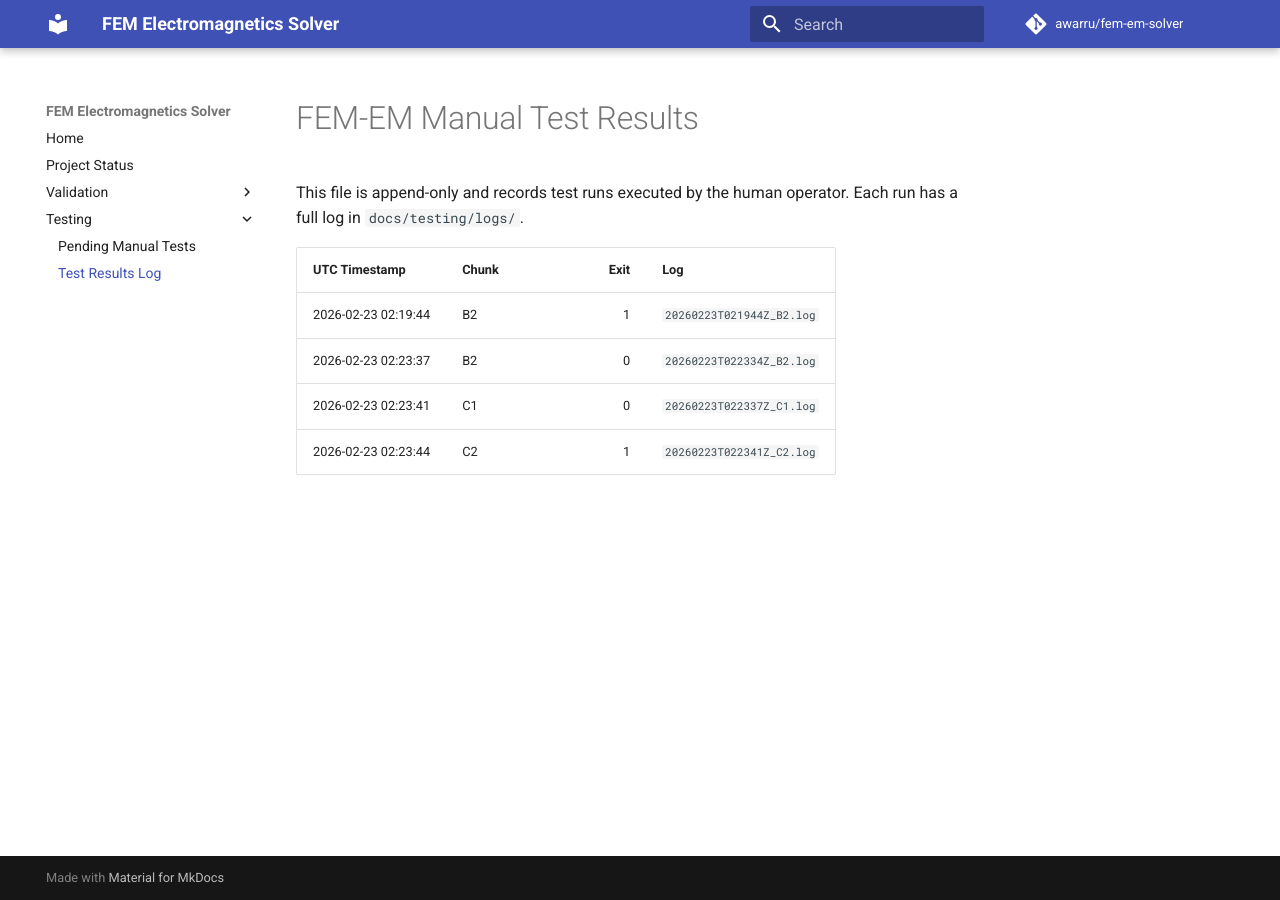
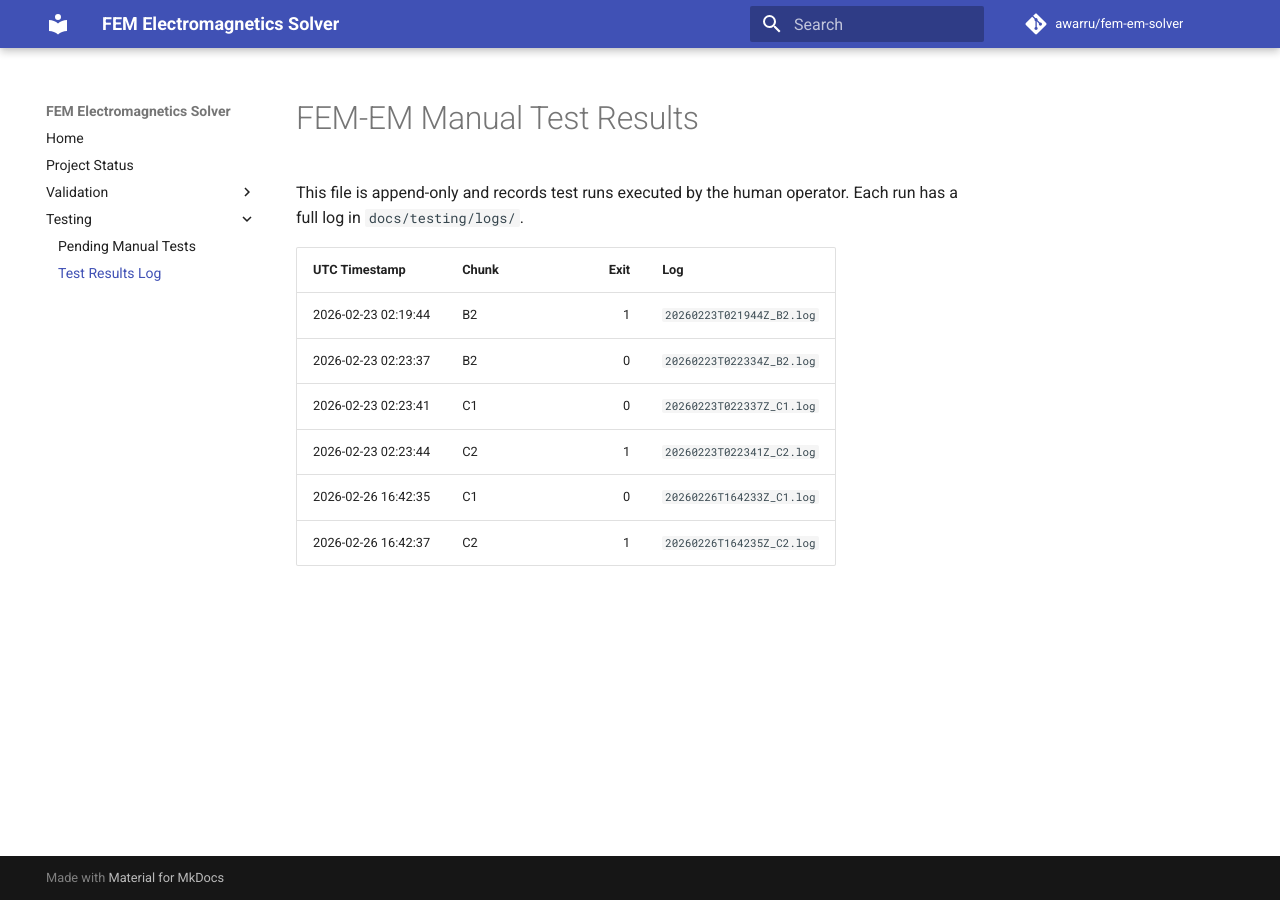
Before and after one commit to awarru/fem-em-solver, an MkDocs documentation site: the page built from docs/testing/test-results.md, in a window 1280 px wide. Built offline with MkDocs 1.6.1 and Material for MkDocs 9.7.7, drawn with Linux system fonts in a browser that asks for light colours; comment, search, counter and statistics services are not loaded.

Commit message:
Add log files results from testing

```diff
--- a/docs/testing/test-results.md
+++ b/docs/testing/test-results.md
@@ -9,3 +9,5 @@ Each run has a full log in `docs/testing/logs/`.
 | 2026-02-23 02:23:37 | B2 | 0 | `20260223T022334Z_B2.log` |
 | 2026-02-23 02:23:41 | C1 | 0 | `20260223T022337Z_C1.log` |
 | 2026-02-23 02:23:44 | C2 | 1 | `20260223T022341Z_C2.log` |
+| 2026-02-26 16:42:35 | C1 | 0 | `20260226T164233Z_C1.log` |
+| 2026-02-26 16:42:37 | C2 | 1 | `20260226T164235Z_C2.log` |
```
Also changed, not shown: 15 other files.
